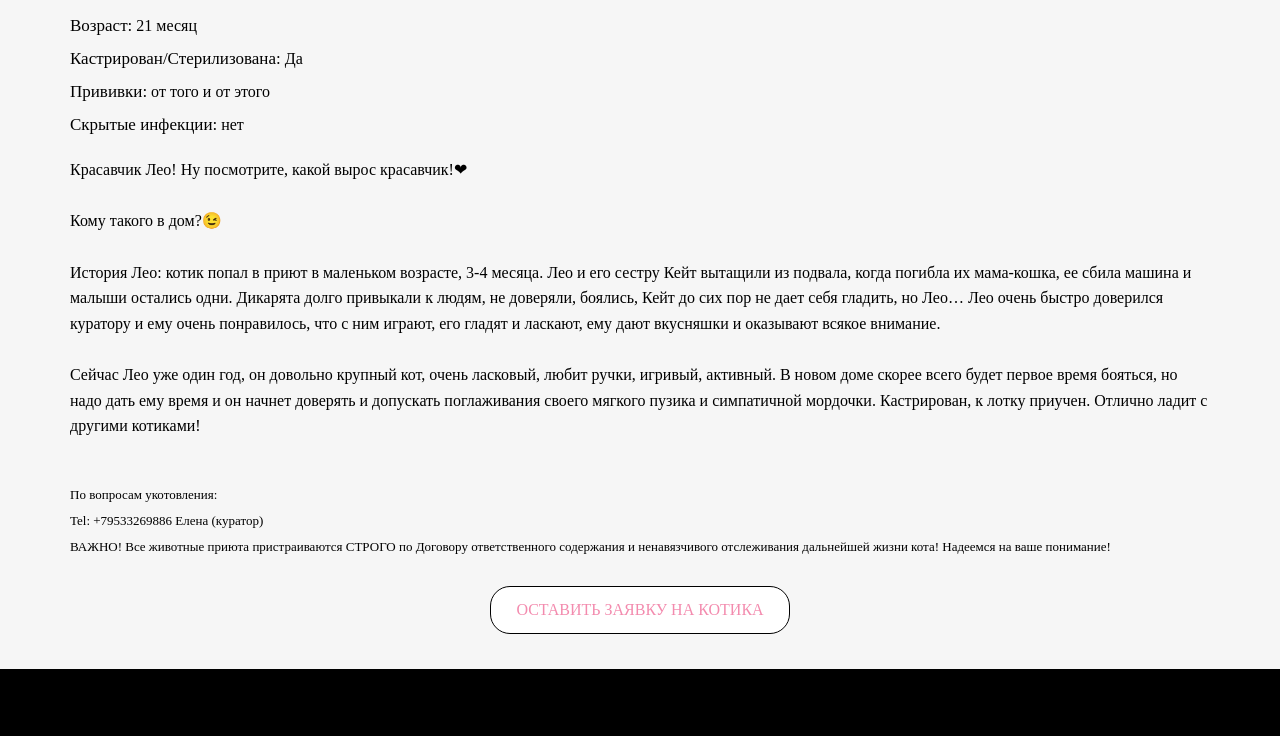
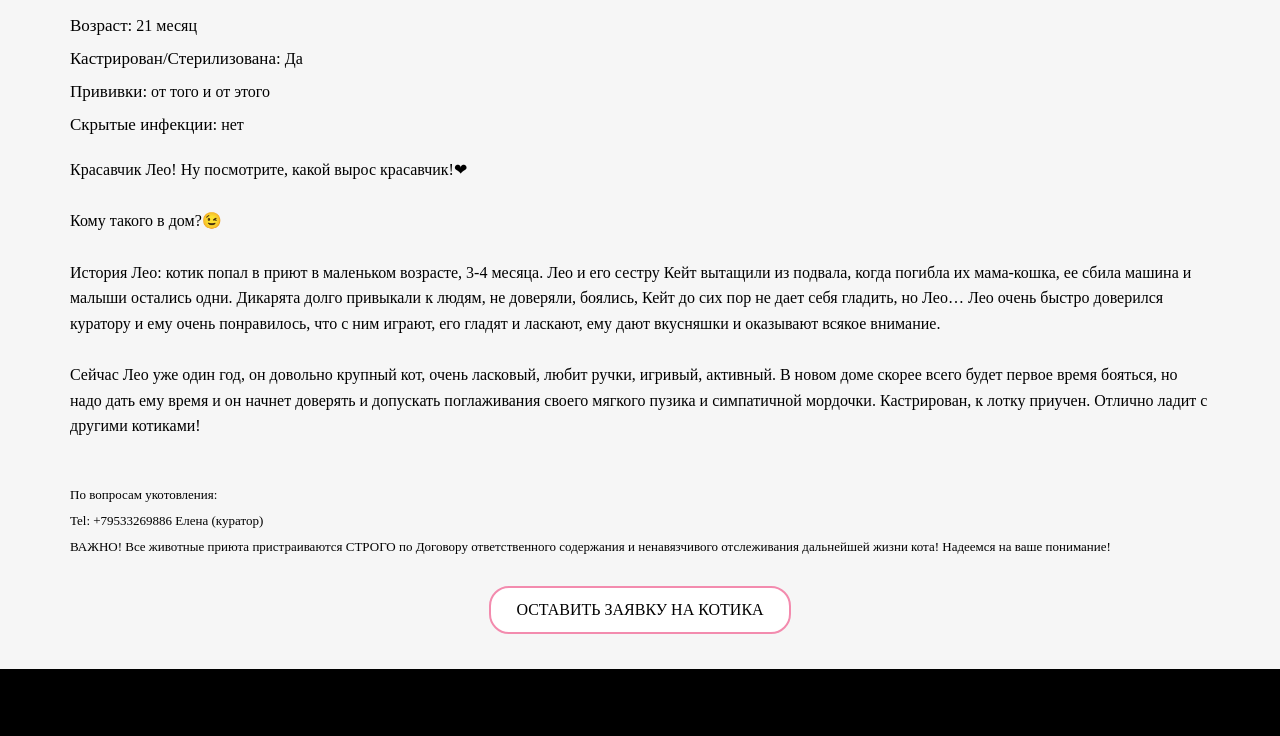
Before and after one commit to kivals/vdomkota2, a website: page #src/cat-id.html in a window 1280 px wide. Shown: the part 216-952 px from the top of the page. Drawn offline with nearby package versions, Linux system fonts and the light colour scheme; files that its build step writes are made by us from their sources; a web font is replaced by a local one.

Commit message:
Fix appearance of buttons

```diff
--- a/#src/cat-id.html
+++ b/#src/cat-id.html
@@ -36,7 +36,7 @@
           Tel: +79533269886 Елена (куратор)<br><br>
           ВАЖНО! Все животные приюта пристраиваются СТРОГО по Договору ответственного содержания и ненавязчивого отслеживания дальнейшей жизни кота! Надеемся на ваше понимание!
         </div>
-        <a href="#" target="_blank" class="cat-description__button btn">Оставить заявку на котика</a>
+        <a href="https://docs.google.com/forms/d/1PEqWVWYwrkqdPwlh09GGG520wq1OVmQsGlZrRPsMWWQ/edit" target="_blank" class="cat-description__button btn">Оставить заявку на котика</a>
       </div>
     </section>
   </main>
--- a/#src/scss/cat-id.scss
+++ b/#src/scss/cat-id.scss
@@ -30,8 +30,9 @@
   }
   &__button {
     align-self: center;
-    color: $pinkColor;
+    color: #000;
     background-color: #FFF;
+    border: 2px solid $pinkColor;
     @media (any-hover: hover) {
       &:hover {
         color: #FFF;
--- a/#src/scss/forms.scss
+++ b/#src/scss/forms.scss
@@ -18,6 +18,7 @@
 
 //<BUTTONS (a.btn+tab)>====================================================================================================
 .btn {
+	font-weight: 500;
 	text-transform: uppercase;
 	display: inline-flex;
 	justify-content: center;
@@ -26,7 +27,6 @@
 	text-align: center;
 	transition: all 0.3s ease 0s;
 	min-height: 48px;
-	border: 1px solid #000;
 	border-radius: 20px;
 	@media (max-width: $md3+px) {
 		min-height: 38px;
--- a/#src/scss/home.scss
+++ b/#src/scss/home.scss
@@ -108,6 +108,8 @@
   }
   &__button {
     color: #000;
+    font-weight: 400;
+    border: 2px solid $pinkColor;
   }
   &__arrows {
 
```
